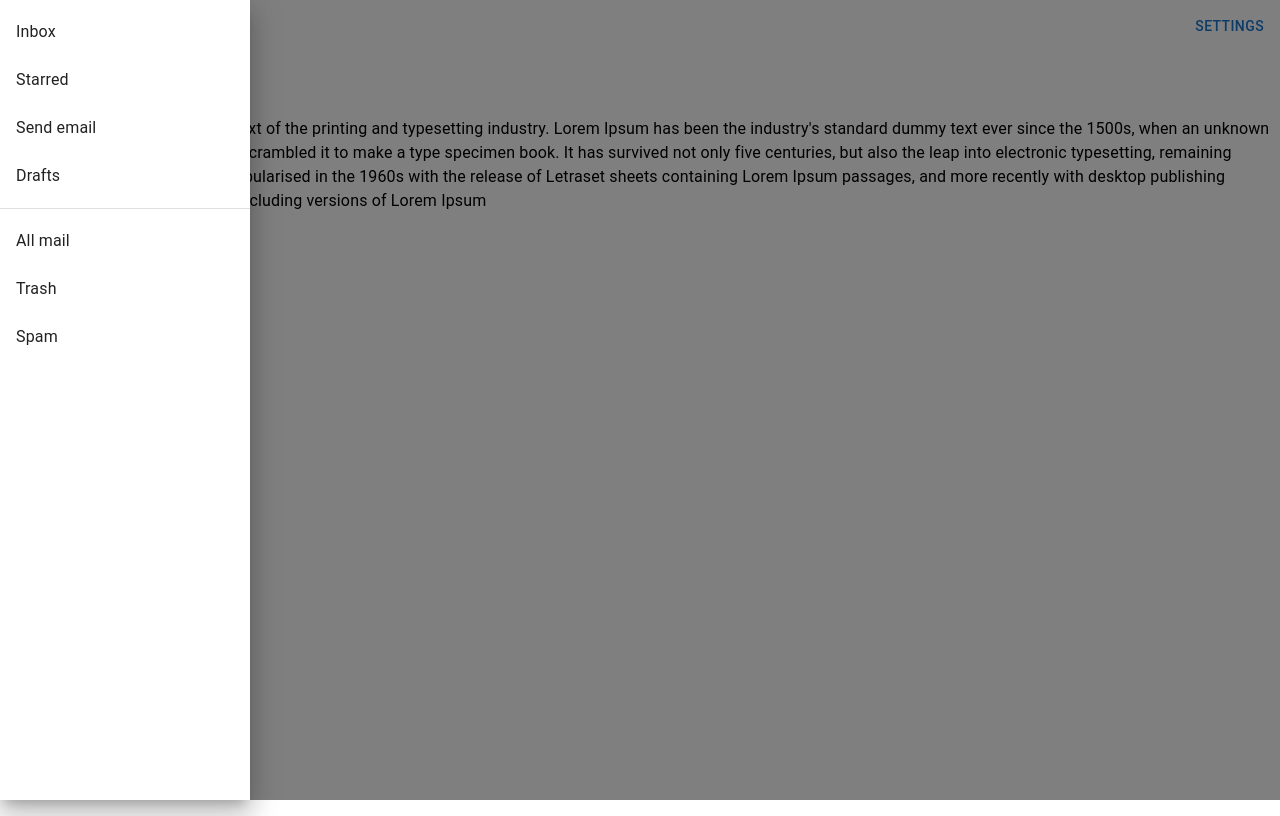
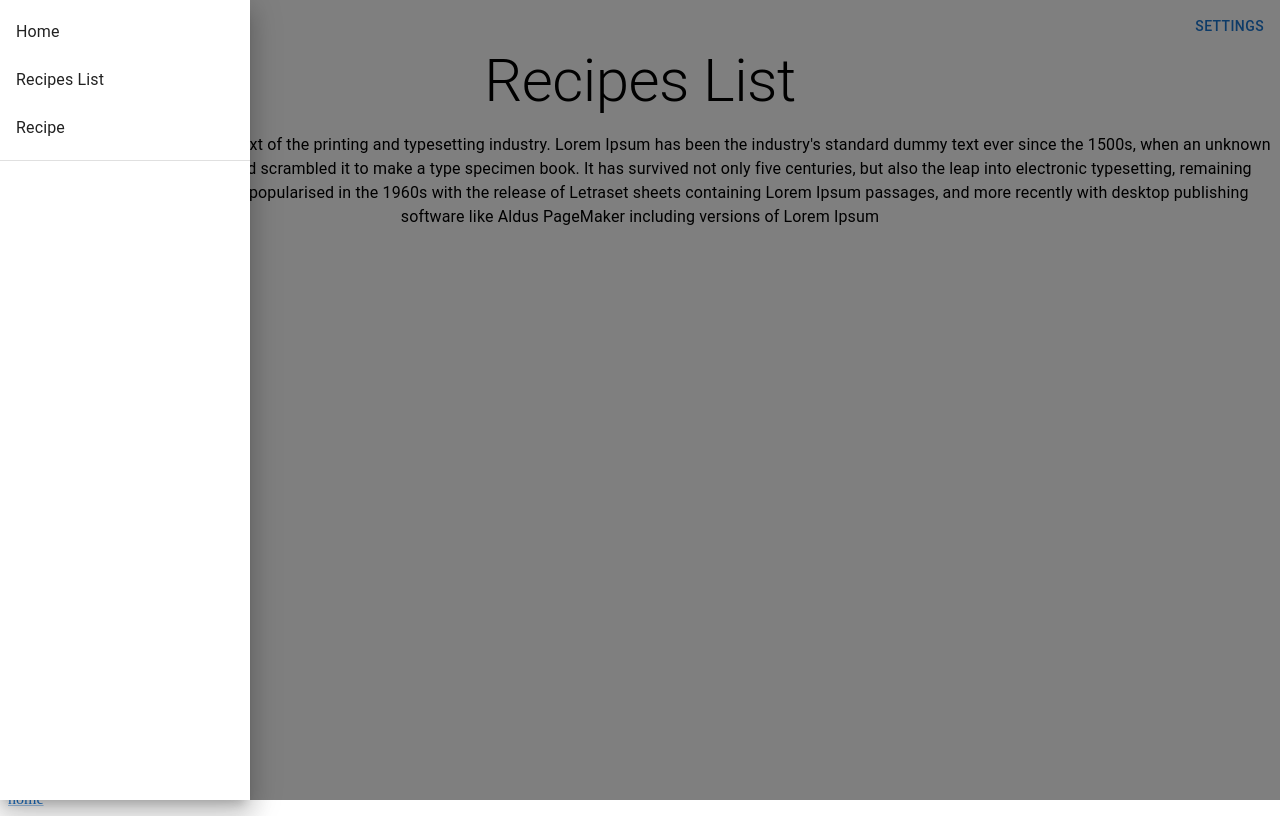
Before and after one commit to nyykooo/Transcendence, a React (Vite) app in the folder tnd/: page /RecipeListView in a window 1280 px wide. Both pictures are taken after a click on the button "MENU". Built offline with nearby package versions, Linux system fonts and the light colour scheme.

Commit message:
TND_FE: creating routes and changing page components by clicking navigation menu buttons

```diff
--- a/tnd/package.json
+++ b/tnd/package.json
@@ -14,7 +14,8 @@
     "@emotion/styled": "^11.14.1",
     "@mui/material": "^7.3.8",
     "react": "^19.2.0",
-    "react-dom": "^19.2.0"
+    "react-dom": "^19.2.0",
+    "react-router-dom": "^7.13.0"
   },
   "devDependencies": {
     "@eslint/js": "^9.39.1",
--- a/tnd/src/App.tsx
+++ b/tnd/src/App.tsx
@@ -1,12 +1,15 @@
+// import { BrowserRouter } from 'react-router-dom'
 import { Box, Stack } from '@mui/material';
 import Page from './components/Page';
 import Header from './components/Header';
+import Router from './routes/Router';
 
 export default function App() {
     return (
-        <Box sx={{display: 'flex', flexDirection: 'column', height: '100vh', width: '100%'}}>
-            <Header/>
-            <Page/>
-        </Box>
+            <Box sx={{display: 'flex', flexDirection: 'column', height: '100vh', width: '100%'}}>
+                <Header/>
+                <Router />
+                <Page route='home' label="home"/>
+            </Box>
     );
 }
--- a/tnd/src/components/Page.tsx
+++ b/tnd/src/components/Page.tsx
@@ -1,15 +1,16 @@
-import { useState } from 'react';
+import { Link as RouterLink } from 'react-router-dom';
+import { Link } from '@mui/material';
+import { paths } from '../configs/routes';
 
-import { Box, Typography } from '@mui/material';
+type PageProps = {
+    route: keyof typeof paths;
+    label: string;
+}
 
-export default function Page() {
-    const [title, setTitle] = useState('Page');
-    const [content, setContent] = useState("Lorem Ipsum is simply dummy text of the printing and typesetting industry. Lorem Ipsum has been the industry's standard dummy text ever since the 1500s, when an unknown printer took a galley of type and scrambled it to make a type specimen book. It has survived not only five centuries, but also the leap into electronic typesetting, remaining essentially unchanged. It was popularised in the 1960s with the release of Letraset sheets containing Lorem Ipsum passages, and more recently with desktop publishing software like Aldus PageMaker including versions of Lorem Ipsum");
-
+export default function Page({ route, label }: PageProps) {
     return (
-        <Box sx={{height: '100%', width: '100%'}}>
-            <Typography variant="h2">{title}</Typography>
-            <Typography variant="body1">{content}</Typography>
-        </Box>
+        <Link component={RouterLink} to={paths[route]}>
+            {label}
+        </Link>
     );
 }
--- a/tnd/src/components/Settings.tsx
+++ b/tnd/src/components/Settings.tsx
@@ -13,7 +13,7 @@ export default function Settings()
   const DrawerList = (
     <Box sx={{ width: '25%', minWidth: 250 }} role="presentation" onClick={toggleDrawer(false)}>
       <List>
-        {['Inbox', 'Starred', 'Send email', 'Drafts'].map((text, index) => (
+        {['Home', 'Recipes List', 'Recipe'].map((text, index) => (
           <ListItem key={text} disablePadding>
             <ListItemButton>
               <ListItemText primary={text} />
@@ -22,15 +22,6 @@ export default function Settings()
         ))}
       </List>
       <Divider />
-      <List>
-        {['All mail', 'Trash', 'Spam'].map((text, index) => (
-          <ListItem key={text} disablePadding>
-            <ListItemButton>
-              <ListItemText primary={text} />
-            </ListItemButton>
-          </ListItem>
-        ))}
-      </List>
     </Box>
   );
 
--- a/tnd/src/components/SideMenu.tsx
+++ b/tnd/src/components/SideMenu.tsx
@@ -1,35 +1,55 @@
 import { useState } from 'react';
+import { useNavigate } from 'react-router-dom'
 import { Box, List, Divider, ListItem, ListItemButton, ListItemText, Button, Drawer } from '@mui/material';
+import { paths } from '../configs/routes';
+
+type PageProps = {
+    route: keyof typeof paths;
+    label: string;
+}
 
 export default function SideMenu()
 {
+  const navigate = useNavigate();
+
   const [open, setOpen] = useState(false);
 
   const toggleDrawer = (open: boolean) => () => {
       setOpen(open);
   }
 
+  function updatePage(item: PageProps) {
+    navigate(paths[item.route]);
+    setOpen(false);
+  }
+
+  const pages: PageProps[] = [
+    {
+      route: 'home',
+      label: 'Home'
+    },
+    {
+      route: 'recipesList',
+      label: 'Recipes List'
+    },
+    {
+      route: 'recipe',
+      label: 'Recipe'
+    },
+  ]
+
   const DrawerList = (
     <Box sx={{ width: '25%', minWidth: 250 }} role="presentation" onClick={toggleDrawer(false)}>
       <List>
-        {['Inbox', 'Starred', 'Send email', 'Drafts'].map((text, index) => (
-          <ListItem key={text} disablePadding>
-            <ListItemButton>
-              <ListItemText primary={text} />
+        {pages.map((item, index) => (
+          <ListItem key={item.label} disablePadding>
+            <ListItemButton onClick={() => updatePage(item)}>
+              <ListItemText primary={item.label} />
             </ListItemButton>
           </ListItem>
         ))}
       </List>
       <Divider />
-      <List>
-        {['All mail', 'Trash', 'Spam'].map((text, index) => (
-          <ListItem key={text} disablePadding>
-            <ListItemButton>
-              <ListItemText primary={text} />
-            </ListItemButton>
-          </ListItem>
-        ))}
-      </List>
     </Box>
   );
 
--- /dev/null
+++ b/tnd/src/configs/routes.ts
@@ -0,0 +1,5 @@
+export const paths = {
+    home: '/',
+    recipesList: '/RecipeListView',
+    recipe: '/RecipeView',
+}
--- a/tnd/src/main.tsx
+++ b/tnd/src/main.tsx
@@ -2,8 +2,12 @@ import { StrictMode } from 'react'
 import { createRoot } from 'react-dom/client'
 import App from './App'
 
+import { BrowserRouter } from 'react-router-dom'
+
 createRoot(document.getElementById('root')!).render(
   <StrictMode>
-    <App />
-  </StrictMode>,
+    <BrowserRouter basename={import.meta.env.APP_NAME}>
+      <App />
+    </BrowserRouter>
+  </StrictMode>
 )
--- /dev/null
+++ b/tnd/src/routes/Router.tsx
@@ -0,0 +1,12 @@
+import { Routes, Route } from "react-router-dom";
+import { Home, RecipeView, RecipeListView }  from "../views/index";
+
+export default function Router() {
+  return (
+    <Routes>
+      <Route path="/" element={<Home />} />
+      <Route path="/RecipeView" element={<RecipeView />} />
+      <Route path="/RecipeListView" element={<RecipeListView />} />
+    </Routes>
+  );
+}
--- /dev/null
+++ b/tnd/src/views/Home.tsx
@@ -0,0 +1,15 @@
+import { useState } from 'react';
+
+import { Box, Typography } from '@mui/material';
+
+export default function Home() {
+    const [title, setTitle] = useState('Home');
+    const [content, setContent] = useState("Lorem Ipsum is simply dummy text of the printing and typesetting industry. Lorem Ipsum has been the industry's standard dummy text ever since the 1500s, when an unknown printer took a galley of type and scrambled it to make a type specimen book. It has survived not only five centuries, but also the leap into electronic typesetting, remaining essentially unchanged. It was popularised in the 1960s with the release of Letraset sheets containing Lorem Ipsum passages, and more recently with desktop publishing software like Aldus PageMaker including versions of Lorem Ipsum");
+
+    return (
+        <Box sx={{height: '100%', width: '100%', display: 'flex', flexDirection: 'column', alignItems: 'center', gap: 2}}>
+            <Typography variant="h2">{title}</Typography>
+            <Typography align='center' variant="body1">{content}</Typography>
+        </Box>
+    );
+}
--- /dev/null
+++ b/tnd/src/views/Recipe-View.tsx
@@ -0,0 +1,15 @@
+import { useState } from 'react';
+
+import { Box, Typography, Stack } from '@mui/material';
+
+export default function RecipeView() {
+    const [title, setTitle] = useState('Recipe');
+    const [content, setContent] = useState("Lorem Ipsum is simply dummy text of the printing and typesetting industry. Lorem Ipsum has been the industry's standard dummy text ever since the 1500s, when an unknown printer took a galley of type and scrambled it to make a type specimen book. It has survived not only five centuries, but also the leap into electronic typesetting, remaining essentially unchanged. It was popularised in the 1960s with the release of Letraset sheets containing Lorem Ipsum passages, and more recently with desktop publishing software like Aldus PageMaker including versions of Lorem Ipsum");
+
+    return (
+        <Box sx={{height: '100%', width: '100%', display: 'flex', flexDirection: 'column', alignItems: 'center', gap: 2}}>
+            <Typography variant="h2">{title}</Typography>
+            <Typography align='center' variant="body1">{content}</Typography>
+        </Box>
+    );
+}
--- /dev/null
+++ b/tnd/src/views/Recipes-ListView.tsx
@@ -0,0 +1,15 @@
+import { useState } from 'react';
+
+import { Box, Typography } from '@mui/material';
+
+export default function RecipeListView() {
+    const [title, setTitle] = useState('Recipes List');
+    const [content, setContent] = useState("Lorem Ipsum is simply dummy text of the printing and typesetting industry. Lorem Ipsum has been the industry's standard dummy text ever since the 1500s, when an unknown printer took a galley of type and scrambled it to make a type specimen book. It has survived not only five centuries, but also the leap into electronic typesetting, remaining essentially unchanged. It was popularised in the 1960s with the release of Letraset sheets containing Lorem Ipsum passages, and more recently with desktop publishing software like Aldus PageMaker including versions of Lorem Ipsum");
+
+    return (
+        <Box sx={{height: '100%', width: '100%', display: 'flex', flexDirection: 'column', alignItems: 'center', gap: 2}}>
+            <Typography variant="h2">{title}</Typography>
+            <Typography align='center' variant="body1">{content}</Typography>
+        </Box>
+    );
+}
--- /dev/null
+++ b/tnd/src/views/index.tsx
@@ -0,0 +1,3 @@
+export { default as Home } from './Home';
+export { default as RecipeView } from './Recipe-View';
+export { default as RecipeListView } from './Recipes-ListView';
```
Also changed, not shown: 2 other files (tests, documents, lock files or other folders).
